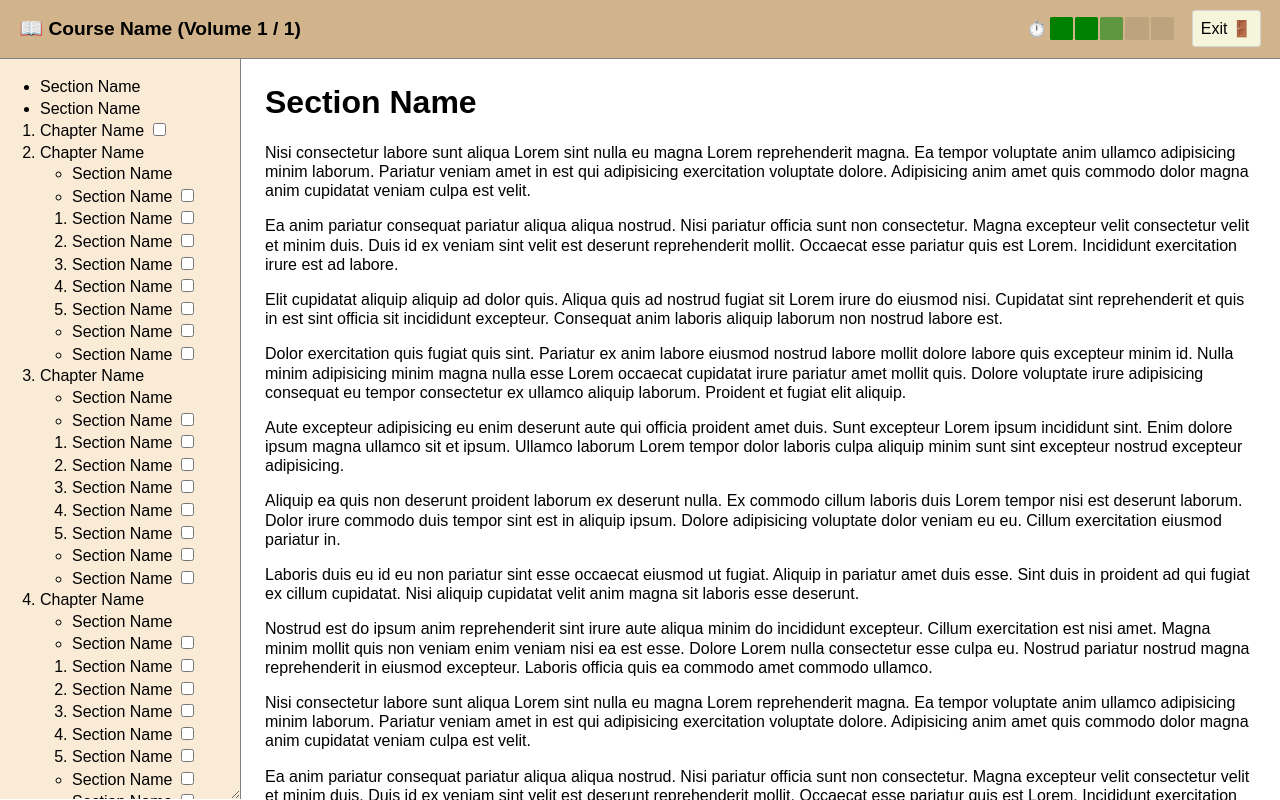
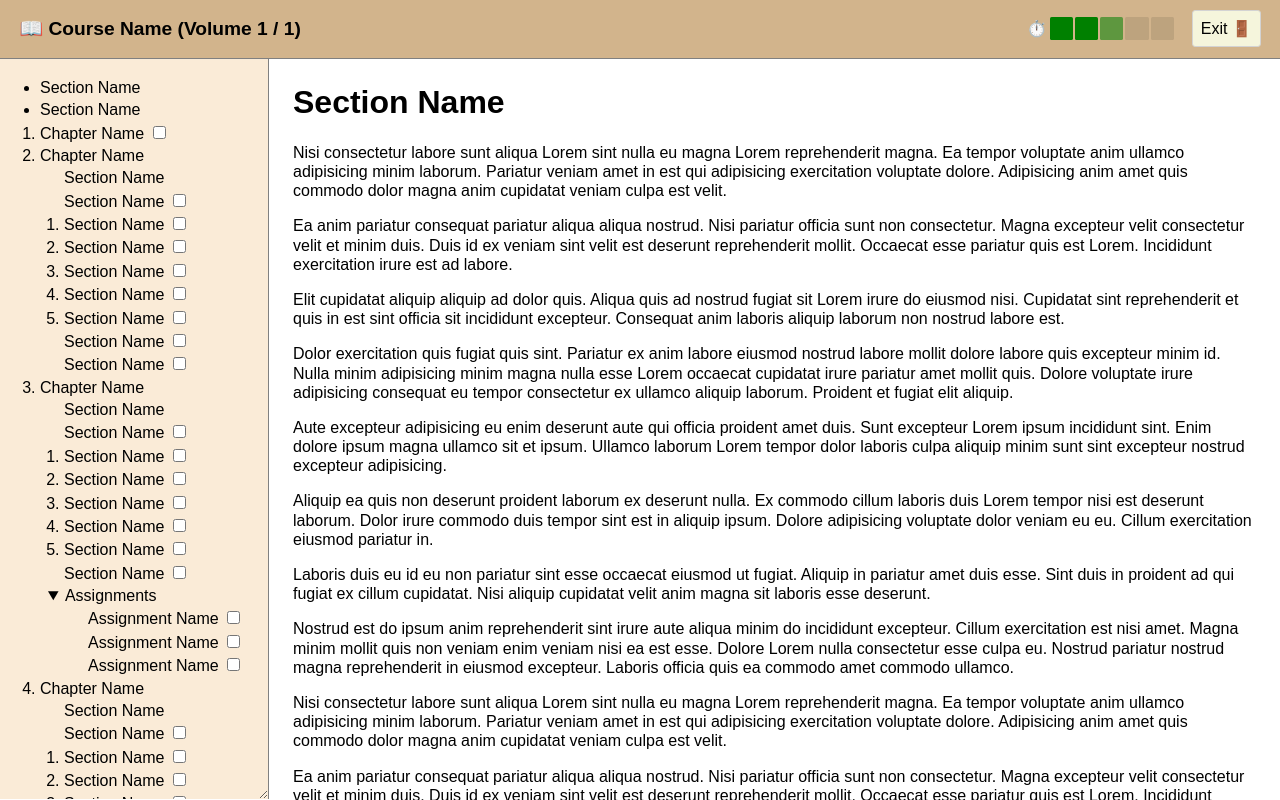
Before and after one commit to transkatgirl/frontend-test, a plain HTML site: page course-viewer.html in a window 1280 px wide. Drawn offline with Linux system fonts and the light colour scheme.

Commit message:
Minor visual tweaks

```diff
--- a/course-viewer.html
+++ b/course-viewer.html
@@ -80,9 +80,19 @@
 					<ul>
 						<li><a href="demo-course.html" target="section-viewer">Section Name</a> <input
 								type="checkbox" /></li>
-						<li><a href="demo-course.html" target="section-viewer">Section Name</a> <input
-								type="checkbox" /></li>
 					</ul>
+					<details open>
+						<summary>Assignments</summary>
+						<ul>
+							<li><a href="demo-course.html" target="section-viewer">Assignment Name</a> <input
+									type="checkbox" /></li>
+							<li><a href="demo-course.html" target="section-viewer">Assignment Name</a> <input
+									type="checkbox" /></li>
+							<li><a href="demo-course.html" target="section-viewer">Assignment Name</a> <input
+									type="checkbox" /></li>
+						</ul>
+					</details>
+
 				</li>
 				<li>Chapter Name
 					<ul>
--- a/theme.css
+++ b/theme.css
@@ -216,8 +216,8 @@ section h3 {
 
 .course-viewer-inner > nav {
 	background-color: antiquewhite;
-	padding: 1em 0.5em;
-	width: 14em;
+	padding: 1em 0.75em 1em 1em;
+	width: 15em;
 	overflow: auto;
 	border-right: 0.1em solid gray;
 	resize: horizontal;
@@ -234,11 +234,23 @@ section h3 {
 .course-viewer-inner > nav ul,
 .course-viewer-inner > nav ol {
 	margin: 0;
-	padding-left: 2em;
+	padding-left: 1.5em;
+}
+
+.course-viewer-inner > nav ol ul {
+	list-style: none;
+}
+
+.course-viewer-inner > nav details {
+	padding-left: 0.5em;
+}
+
+.course-viewer-inner > nav details ul {
+	padding-left: 2.5em;
 }
 
 .course-viewer-inner > nav li {
-	margin: 0.15em 0;
+	margin: 0.2em 0;
 }
 
 .course-viewer-inner > iframe {
```
Also changed, not shown: homepage.html (+4 -1 lines).
